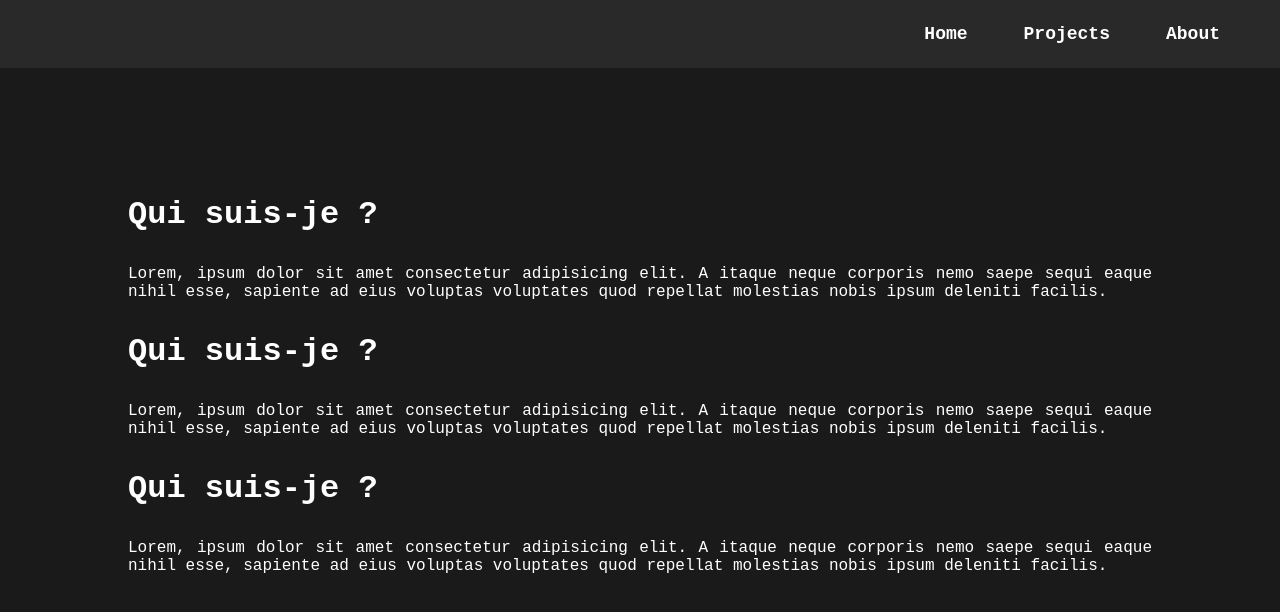
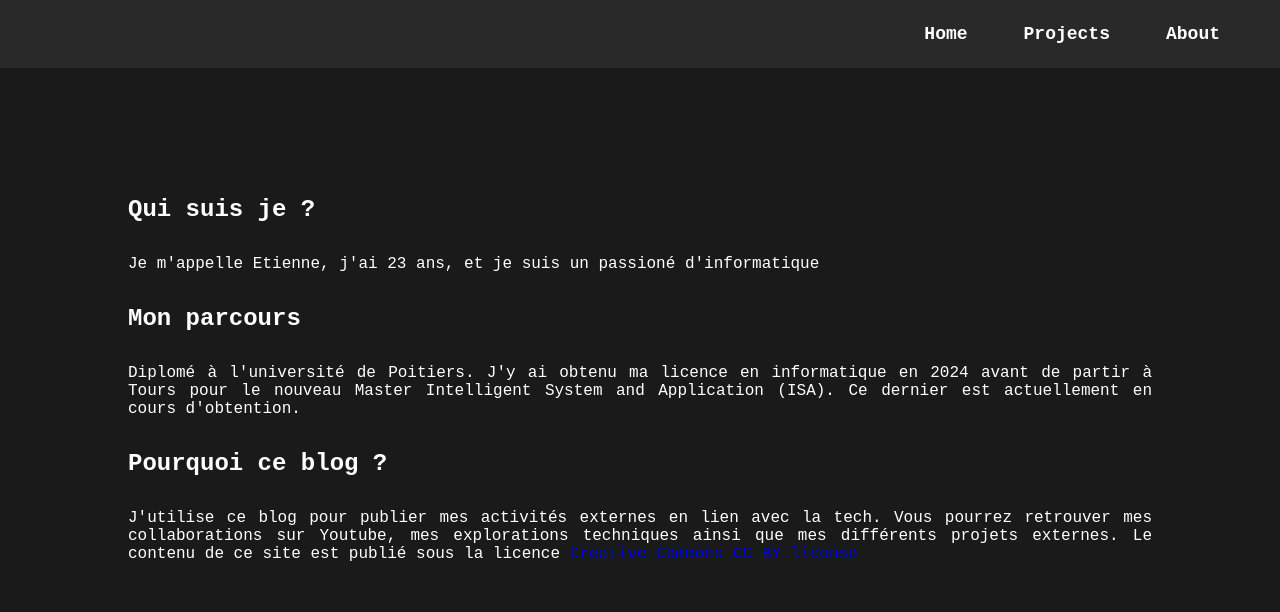
Before and after one commit to Tienux/personal-blog, a Nuxt app: page /about in a window 1280 px wide. Shown: the top 612 px of the page. Built offline with nearby package versions, Linux system fonts and the light colour scheme.

Commit message:
debut redaction a propos

```diff
--- a/app/pages/about.vue
+++ b/app/pages/about.vue
@@ -1,12 +1,18 @@
 <template>
     <div class="about">
-        <h1>Qui suis-je ?</h1>
-        <p>Lorem, ipsum dolor sit amet consectetur adipisicing elit. A itaque neque corporis nemo saepe sequi eaque nihil esse, sapiente ad eius voluptas voluptates quod repellat molestias nobis ipsum deleniti facilis.</p>
-        <h1>Qui suis-je ?</h1>
-        <p>Lorem, ipsum dolor sit amet consectetur adipisicing elit. A itaque neque corporis nemo saepe sequi eaque nihil esse, sapiente ad eius voluptas voluptates quod repellat molestias nobis ipsum deleniti facilis.</p>
-       <h1>Qui suis-je ?</h1>
-        <p>Lorem, ipsum dolor sit amet consectetur adipisicing elit. A itaque neque corporis nemo saepe sequi eaque nihil esse, sapiente ad eius voluptas voluptates quod repellat molestias nobis ipsum deleniti facilis.</p>
-
+        <h2>Qui suis je ? </h2>
+        <p>Je m'appelle Etienne, j'ai 23 ans, et je suis un passioné d'informatique</p>
+        <h2>Mon parcours </h2>
+        <p>Diplomé à l'université de Poitiers. J'y ai obtenu ma licence en informatique en 2024
+            avant de partir à Tours pour le nouveau Master Intelligent System and Application (ISA).
+            Ce dernier est actuellement en cours d'obtention.
+        </p>
+        <h2>Pourquoi ce blog ?</h2>
+        <p>J'utilise ce blog pour publier mes activités externes en lien avec la tech.
+            Vous pourrez retrouver mes collaborations sur Youtube,
+             mes explorations techniques ainsi que mes différents projets externes.
+            Le contenu de ce site est publié sous la licence <a href="https://creativecommons.org/licenses/by/4.0/">Creative Commons CC BY license</a>
+        </p>
     </div>
 </template>
 
```
